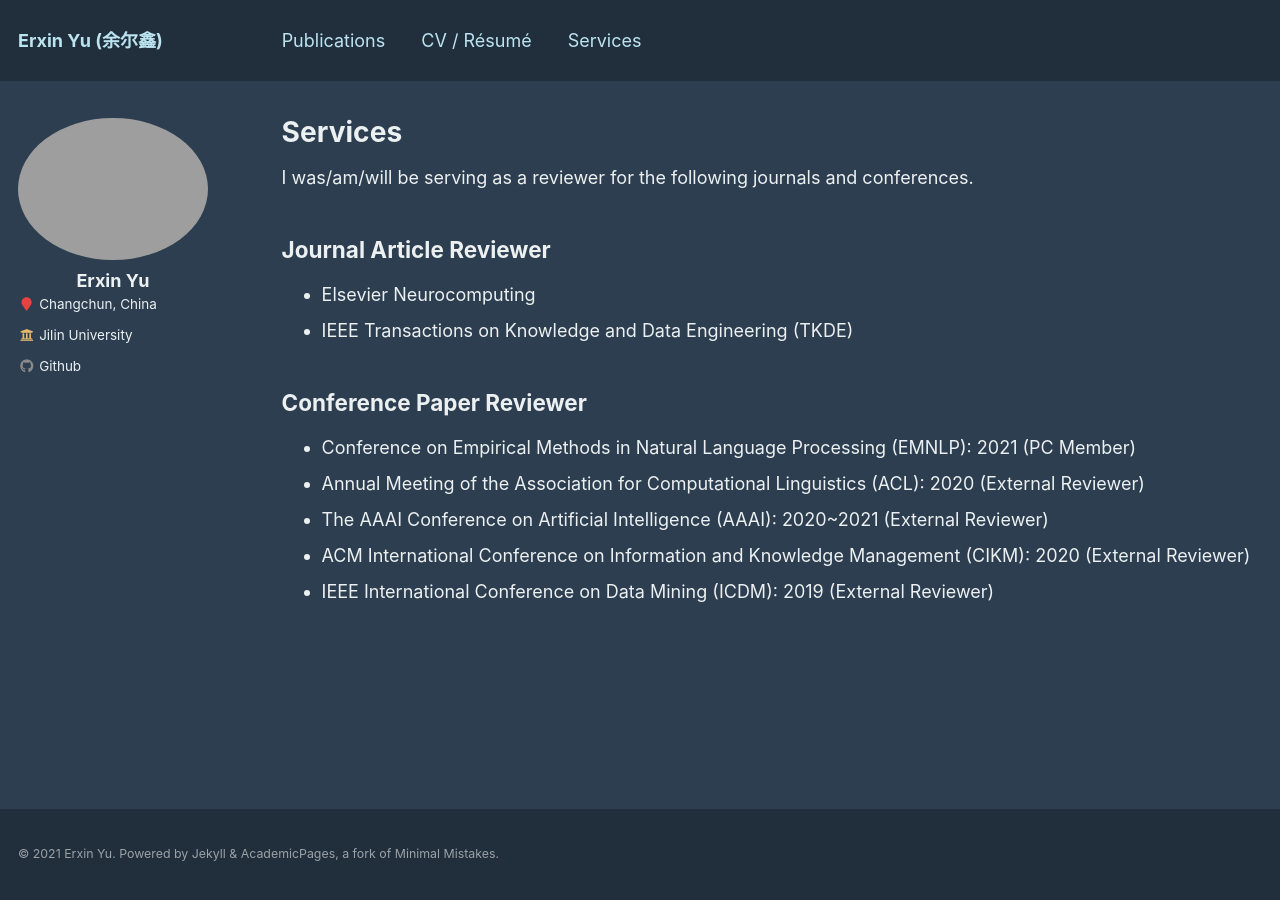
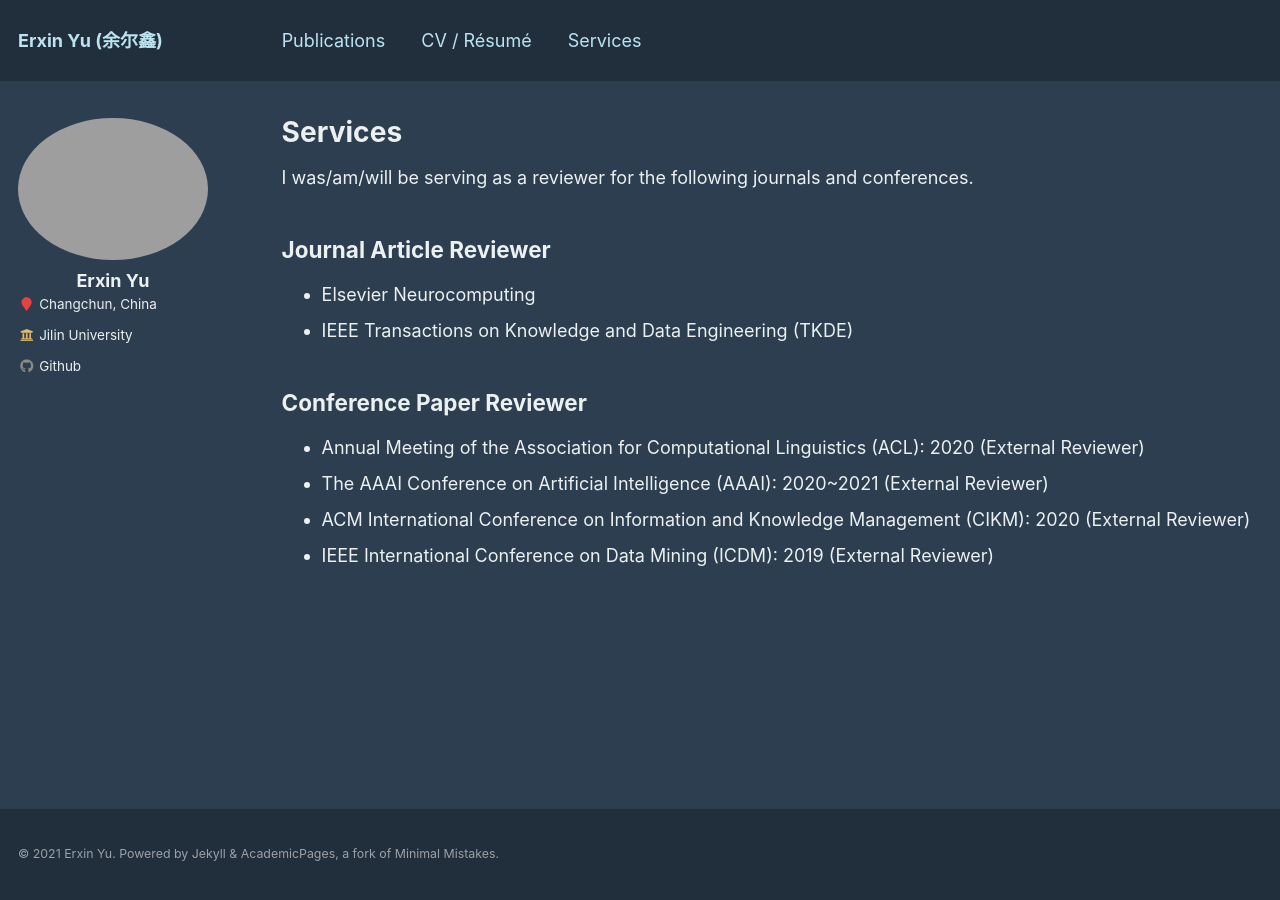
Before and after one commit to yuerxin1997/yuerxin1997.github.io, a Jekyll site: the page built from _pages/services.md, in a window 1280 px wide. Built offline with Jekyll 4.4.1, drawn with Linux system fonts in a browser that asks for light colours.

Commit message:
first commit

```diff
--- a/_pages/services.md
+++ b/_pages/services.md
@@ -12,7 +12,6 @@ author_profile: true
 - IEEE Transactions on Knowledge and Data Engineering (TKDE)
 
 ## Conference Paper Reviewer
-- Conference on Empirical Methods in Natural Language Processing (EMNLP): 2021 (PC Member)
 - Annual Meeting of the Association for Computational Linguistics (ACL): 2020 (External Reviewer)
 - The AAAI Conference on Artificial Intelligence (AAAI): 2020~2021 (External Reviewer)
 - ACM International Conference on Information and Knowledge Management (CIKM): 2020 (External Reviewer)
```
Also changed, not shown: 6 other files.
